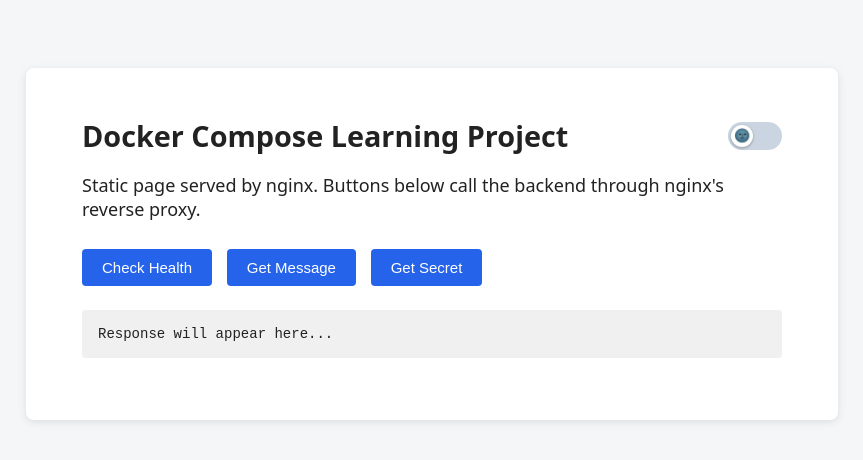
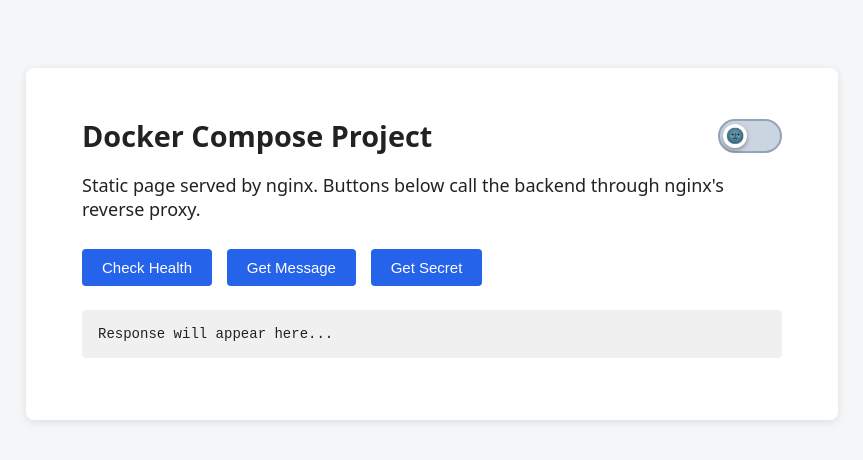
Before and after one commit to Tejaspise93/docker_compose, a plain HTML site: page frontend/html/index.html in a window 1280 px wide. Shown: the whole page, without its empty margins (208-1071 px from the left). Drawn offline with Linux system fonts and the light colour scheme.

Commit message:
made toggle popout

```diff
--- a/frontend/html/index.html
+++ b/frontend/html/index.html
@@ -10,7 +10,7 @@
 <body>
   <div class="container">
     <div class="top-bar">
-      <h1>Docker Compose Learning Project</h1>
+      <h1>Docker Compose Project</h1>
       <label class="switch">
         <input type="checkbox" id="themeToggle" onchange="toggleTheme()">
         <span class="slider">
--- a/frontend/html/style.css
+++ b/frontend/html/style.css
@@ -82,8 +82,8 @@
 .switch {
   position: relative;
   display: inline-block;
-  width: 54px;
-  height: 28px;
+  width: 64px;
+  height: 34px;
   flex-shrink: 0;
 }
 
@@ -98,19 +98,20 @@
   cursor: pointer;
   inset: 0;
   background-color: #cbd5e1;
-  border-radius: 28px;
-  transition: background-color 0.6s ease;
+  border: 2px solid #94a3b8;
+  border-radius: 34px;
+  transition: background-color 0.6s ease, border-color 0.6s ease;
 }
 
 .knob {
   position: absolute;
-  height: 22px;
-  width: 22px;
+  height: 24px;
+  width: 24px;
   left: 3px;
   bottom: 3px;
   background-color: #fff;
   border-radius: 50%;
-  box-shadow: 0 1px 3px rgba(0, 0, 0, 0.3);
+  box-shadow: 0 2px 4px rgba(0, 0, 0, 0.35);
   transition: transform 0.6s ease, background-color 0.6s ease;
   display: flex;
   align-items: center;
@@ -119,7 +120,7 @@
 
 .icon {
   position: absolute;
-  font-size: 13px;
+  font-size: 15px;
   line-height: 1;
   transition: opacity 0.6s ease, transform 0.6s ease;
 }
@@ -137,10 +138,11 @@
 
 input:checked+.slider {
   background-color: #3b3f46;
+  border-color: #1f2937;
 }
 
 input:checked+.slider .knob {
-  transform: translateX(26px);
+  transform: translateX(30px);
 }
 
 /* Dark mode (checked): sun on the knob */
```
